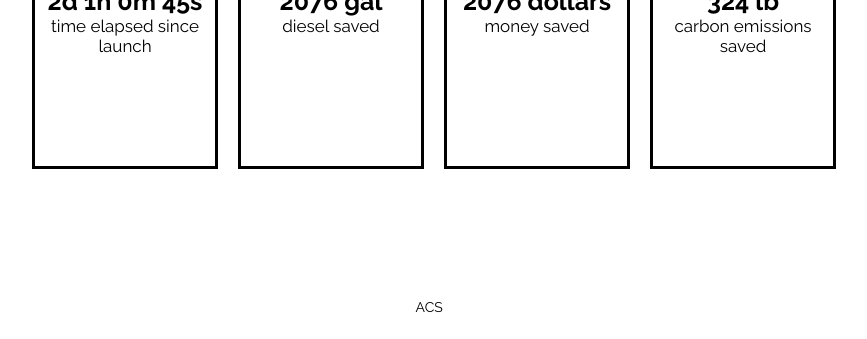
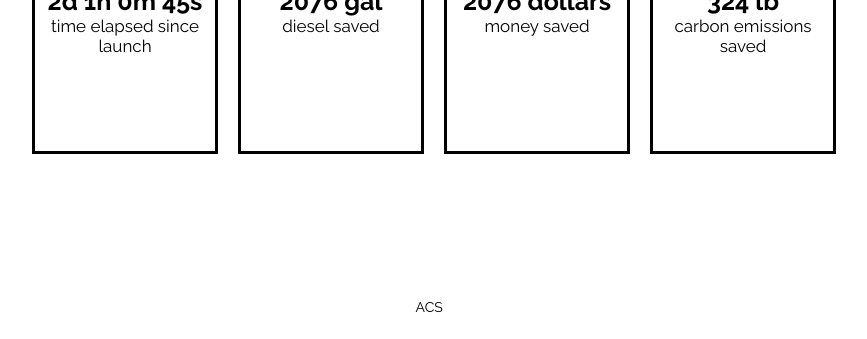
Before and after one commit to acs-projects/newgreenfi, a plain HTML site: page example/index.html in a window 1280 px wide. Shown: the part 461-800 px from the top of the page, without its empty margins (206-1073 px from the left). Drawn offline with nearby package versions, Linux system fonts and the light colour scheme.

Commit message:
Update custom.css

```diff
--- a/example/custom.css
+++ b/example/custom.css
@@ -2,7 +2,7 @@ html, body{ font-family: 'Raleway', sans-serif; color: #000000; font-size:20px;
 
 /* bloc counter */
 .block-wrapper{ margin-right: auto; margin-left: auto; width: 824px; }
-.block{ color:#000000; float: left; border: 3px solid #000000; padding-top: 40px; width: 180px; height: 180px; margin: 10px}
+.block{ color:#000000; float: left; border: 3px solid #000000; padding-top: 40px; width: 180px; height: 165px; margin: 10px}
 .block p { margin: 0; }
 .block p i{ font-size: 40px; color: #000000; }
 .counter-wrapper{ color:#000000; font-weight:700; margin:5px 0px 5px 0px; font-size: 25px; }
```
